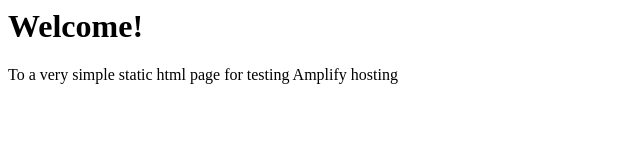
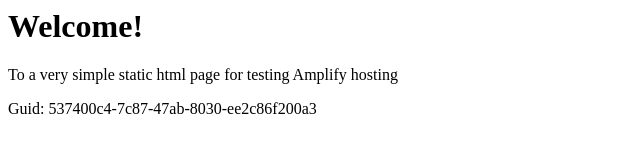
Before and after one commit to aws-aemilia-dub/Github-PR-Commit-Integration-Test-DoNotTouch-GitHubAutoBuildCanaryTest-v1-preprod-eu-west-1, a website: page src/index.html in a window 1280 px wide. Shown: the whole page, without its empty margins (0-640 px from the left). Drawn offline with Linux system fonts and the light colour scheme.

Commit message:
commit from integ tests

```diff
--- a/src/index.html
+++ b/src/index.html
@@ -1,3 +1,5 @@
+
+
 <html lang="en">
 
 <head>
@@ -10,6 +12,6 @@
 <body>
     <h1>Welcome!</h1>
     <p>To a very simple static html page for testing Amplify hosting</p>
-</body>
+    <p>Guid: 537400c4-7c87-47ab-8030-ee2c86f200a3</p></body>
 
 </html>
```
